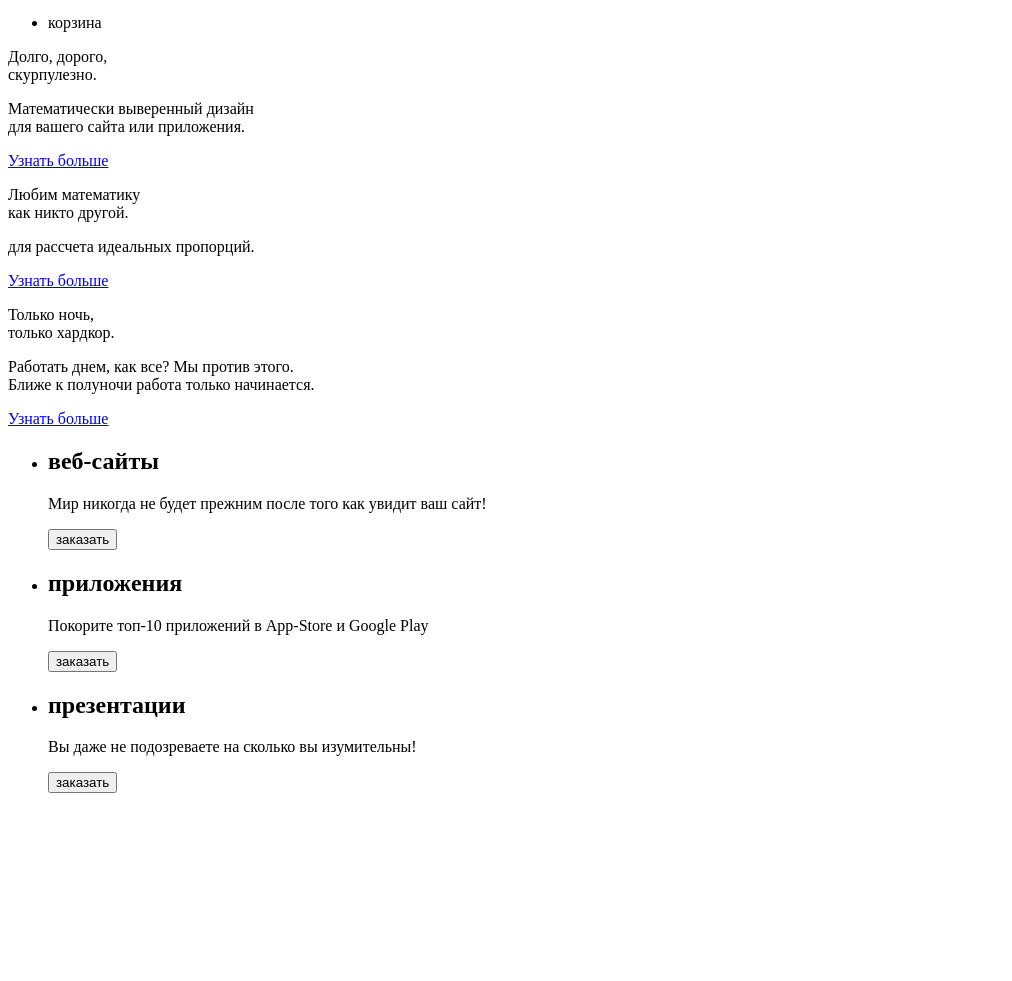
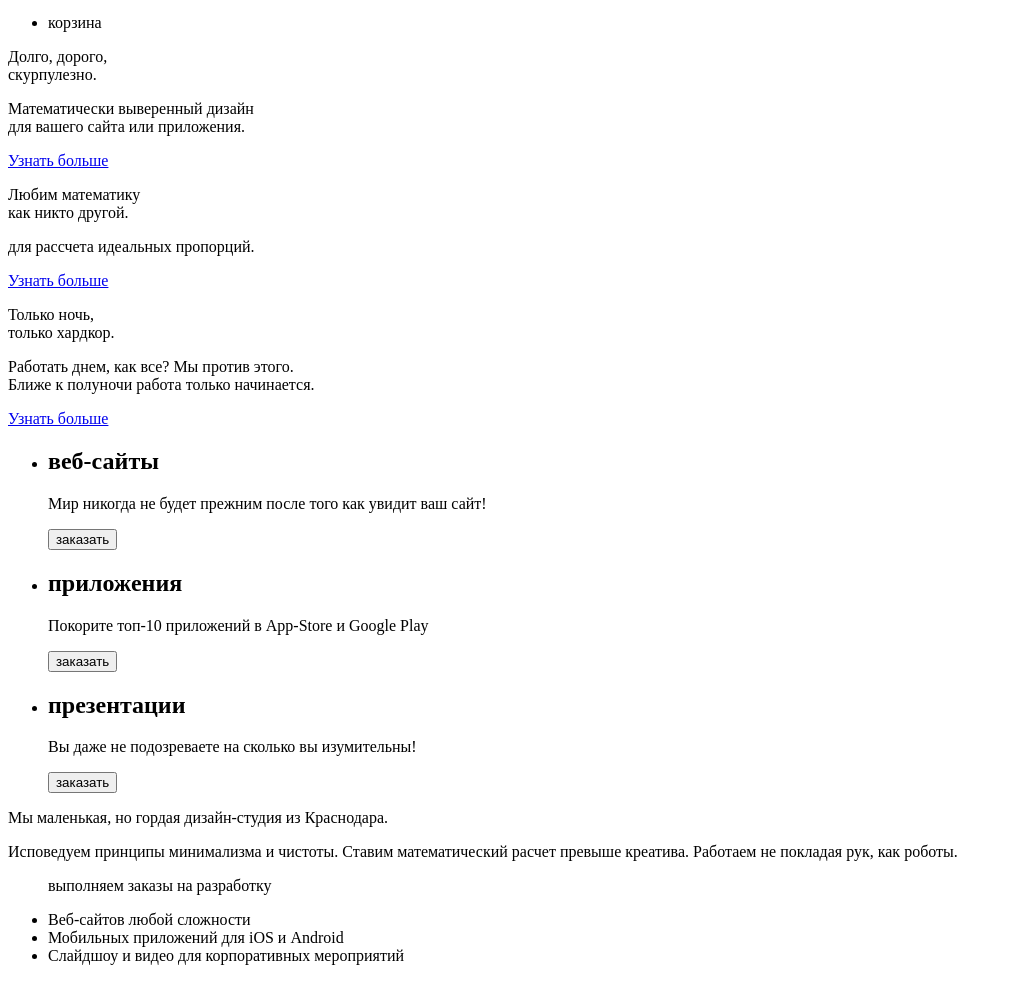
Before and after one commit to Stechentcev/775873-nerds, a plain HTML site: page index.html in a window 1280 px wide. Shown: the part 116-1097 px from the top of the page, without its empty margins (0-1012 px from the left). Before the commit the page ends 925 px from the top, so only its background shows below. Drawn offline with Linux system fonts and the light colour scheme.

Commit message:
features

```diff
--- a/index.html
+++ b/index.html
@@ -56,7 +56,16 @@
       </li>
     </ul>
   </section>
-
+  <section class="features-left">
+    <p class="features-lead">Мы маленькая, но гордая дизайн-студия из Краснодара.</p>
+    <p class="features-text">Исповедуем принципы минимализма и чистоты. Ставим математический расчет превыше креатива. Работаем не покладая рук, как роботы.</p>
+    <ul>
+      <p>выполняем заказы на разработку</p>
+      <li>Веб-сайтов любой сложности</li>
+      <li>Мобильных приложений для iOS и Android</li>
+      <li>Слайдшоу и видео для корпоративных мероприятий</li>
+    </ul>
+  </section>
 </main>
 
   </body>
```
